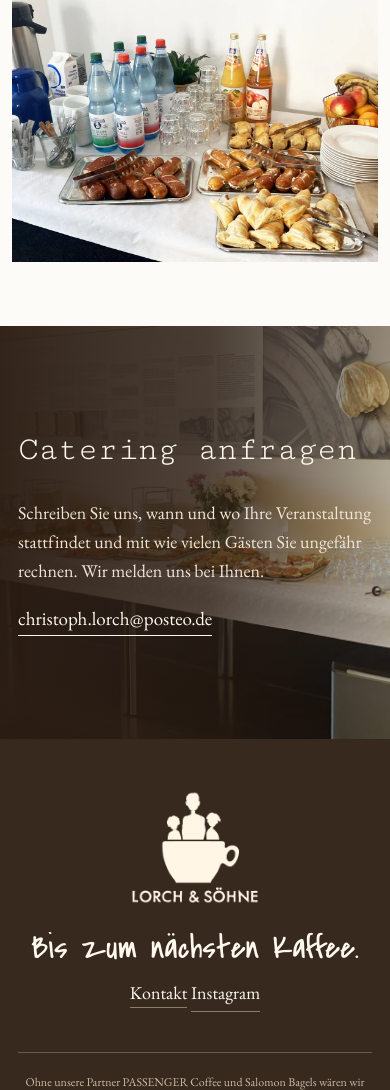
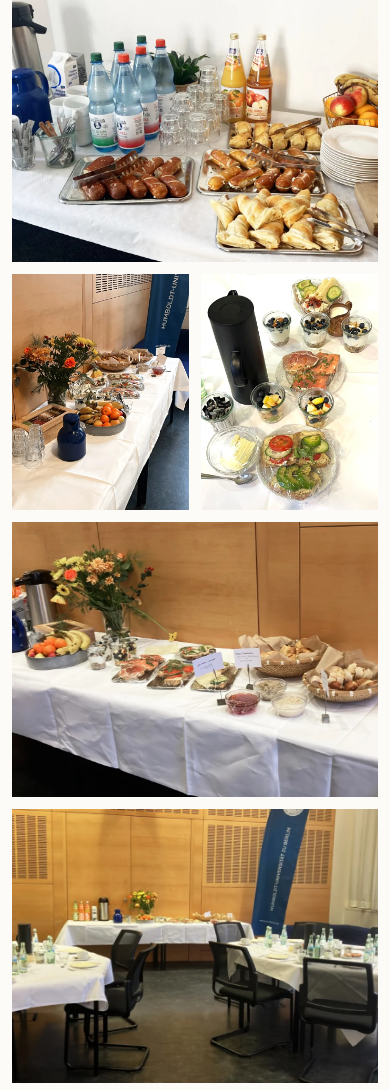
Before and after one commit to Lorchsan/lorch-und-soehne, a plain HTML site: page catering.html in a window 390 px wide. Shown: the part 1887-2977 px from the top of the page. Drawn offline with Linux system fonts and the light colour scheme.

Commit message:
Catering: fünf neue Fotos in der Galerie
Co-Authored-By: Claude Opus 5.5 <noreply@anthropic.com>

```diff
--- a/catering.html
+++ b/catering.html
@@ -95,12 +95,21 @@
     </section>
 
     <!-- ===== BILDKACHELN CATERING =====
-         Zwei Eindrücke vom Buffet nebeneinander (Handy: untereinander).
+         Drei Reihen Eindrücke vom Buffet:
+         1. zwei Querformate (Saal, Snacks)
+         2. hochkant – breit – hochkant (Blumen, HU-Buffet, Obst)
+         3. zwei Querformate (Tische, gedeckte Tafel an der HU)
+         Handy: Hochformate nebeneinander, Querformate volle Breite.
          Das dritte und vierte Catering-Foto stehen im Kopfbereich
          und hinter „Catering anfragen“ – so kommt keins doppelt vor. -->
     <section class="bildkacheln bildkacheln-catering" aria-label="Eindrücke von unserem Catering">
       <figure class="kachel"><img src="assets/bilder/catering/buffet-aufbau-tische-catering-lorch-und-soehne.webp" width="1238" height="900" alt="Buffet und Stehtische im lichtdurchfluteten Saal" loading="lazy"></figure>
       <figure class="kachel"><img src="assets/bilder/catering/buffet-snacks-wasser-lorch-und-soehne.webp" width="1482" height="900" alt="Kaffee, Wasser, Säfte, Obst und herzhafte Snacks auf dem Buffet" loading="lazy"></figure>
+      <figure class="kachel kachel-catering-hoch"><img src="assets/bilder/catering/lorch-und-soehne-catering-buffet-mit-blumen.webp" width="667" height="900" alt="Langes Buffet mit Blumenstrauß, Obst und Gebäck an der Humboldt-Universität" loading="lazy"></figure>
+      <figure class="kachel kachel-catering-breit"><img src="assets/bilder/catering/lorch-und-soehne-catering-hu-buffet.webp" width="1296" height="821" alt="Gedeckter Buffettisch mit Kaffee, belegten Brötchen und Blumen" loading="lazy"></figure>
+      <figure class="kachel kachel-catering-hoch"><img src="assets/bilder/catering/lorch-und-soehne-catering-hu-obst-und-salate.webp" width="741" height="900" alt="Obstbecher, belegte Brote und Kaffeekanne von oben" loading="lazy"></figure>
+      <figure class="kachel kachel-catering-links"><img src="assets/bilder/catering/lorch-und-soehne-catering-hu-tische.webp" width="1100" height="632" alt="Eingedeckte Tische im Seminarraum der Humboldt-Universität" loading="lazy"></figure>
+      <figure class="kachel kachel-catering-rechts"><img src="assets/bilder/catering/lorch-und-soehne-catering-hu.webp" width="1000" height="750" alt="Runde Tafel mit weißer Tischdecke, Geschirr und Wasserflaschen" loading="lazy"></figure>
     </section>
 
     <!-- ===== ANFRAGE (Foto-Bereich) =====
--- a/style.css
+++ b/style.css
@@ -3015,8 +3015,22 @@ h1.startbild-logo {
   margin-bottom: var(--abstand);
 }
 
-.bildkacheln-catering .kachel:first-child { grid-column: 1 / 6; }
-.bildkacheln-catering .kachel:last-child  { grid-column: 6 / 13; }
+/* Reihe 1: Saal | Snacks */
+.bildkacheln-catering .kachel:nth-child(1) { grid-column: 1 / 6; grid-row: 1; }
+.bildkacheln-catering .kachel:nth-child(2) { grid-column: 6 / 13; grid-row: 1; }
+
+/* Reihe 2: höher, weil hier zwei Hochformate stehen –
+   hochkant (3 Spalten) | breit (6) | hochkant (3) */
+.bildkacheln-catering {
+  grid-template-rows: clamp(260px,30vw,520px) clamp(340px,34vw,600px) clamp(260px,30vw,520px);
+}
+.bildkacheln-catering .kachel:nth-child(3) { grid-column: 1 / 4;  grid-row: 2; }
+.bildkacheln-catering .kachel:nth-child(4) { grid-column: 4 / 10; grid-row: 2; }
+.bildkacheln-catering .kachel:nth-child(5) { grid-column: 10 / 13; grid-row: 2; }
+
+/* Reihe 3: Tische (breit, 7) | runde Tafel (5) */
+.bildkacheln-catering .kachel:nth-child(6) { grid-column: 1 / 8;  grid-row: 3; }
+.bildkacheln-catering .kachel:nth-child(7) { grid-column: 8 / 13; grid-row: 3; }
 
 /* Handy: untereinander, volle Breite, flacher */
 @media (max-width:800px) {
@@ -3027,13 +3041,23 @@ h1.startbild-logo {
   /* Abstand nach unten (var(--abstand)) bleibt wie am Desktop */
   .bildkacheln-catering {
     grid-auto-rows: auto;
-  }
-
-  .bildkacheln-catering .kachel:first-child,
-  .bildkacheln-catering .kachel:last-child {
+    grid-template-rows: none;
+  }
+
+  /* Querformate volle Breite, die zwei Hochformate nebeneinander */
+  .bildkacheln-catering .kachel:nth-child(n) {
     grid-column: 1 / -1;
+    grid-row: auto;
     aspect-ratio: 4 / 3;
   }
+  .bildkacheln-catering .kachel.kachel-catering-hoch {
+    grid-column: auto;
+    aspect-ratio: 3 / 4;
+  }
+  /* HU-Buffet unter die beiden Hochformate schieben */
+  .bildkacheln-catering .kachel-catering-breit { order: 1; }
+  .bildkacheln-catering .kachel-catering-links,
+  .bildkacheln-catering .kachel-catering-rechts { order: 2; }
 }
 
 /* ---------- Kaffeefahrrad & Catering: Anfrage-Knopf im Startbild ----------
```
Also changed, not shown: assets/bilder/catering/lorch-und-soehne-catering-buffet-mit-blumen.webp (added), assets/bilder/catering/lorch-und-soehne-catering-hu-buffet.webp (added), assets/bilder/catering/lorch-und-soehne-catering-hu-obst-und-salate.webp (added), assets/bilder/catering/lorch-und-soehne-catering-hu-tische.webp (added), assets/bilder/catering/lorch-und-soehne-catering-hu.webp (added).
